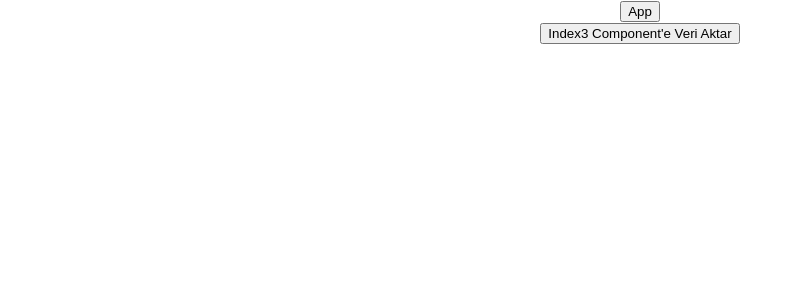
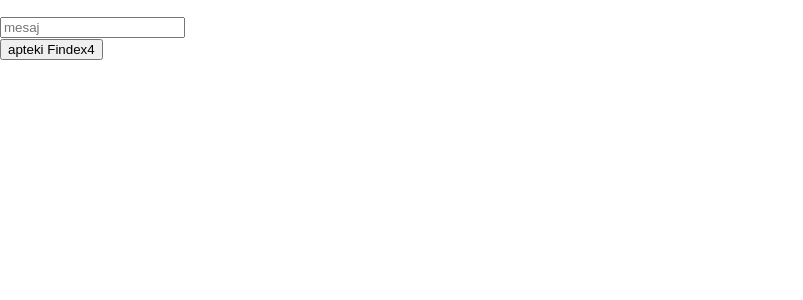
Before and after one commit to GoktugYmsk/component-react-challange, a React (Create React App) app: page / in a window 1280 px wide. Shown: the top 300 px of the page, without its empty margins (0-803 px from the left). Built offline with nearby package versions, Linux system fonts and the light colour scheme.

Commit message:
useContext tried

```diff
--- a/src/App.js
+++ b/src/App.js
@@ -1,20 +1,39 @@
 import React, { useState } from 'react';
+import { FunctionContext } from './components/context';
+import Findex3 from './components/altComponent/Findex3';
+import Findex4 from './components/altComponent/Findex4';
 
 import './App.css';
-import Findex1 from './components/Findex1'
 
 function App() {
-  const [handleButtonClick,setHandleButtonClick] = useState(false)
 
-  const appClick = () =>{
-    setHandleButtonClick(true)
+  const [handleClick,setHandleClick] = useState(false)
+  const [method,setMethod] = useState({})
+
+  const  appearMethod = newMethods =>{
+    setMethod({
+      ...method,
+      ...newMethods,
+    })
   }
 
+  const click = () =>{
+      setHandleClick(true)
+  }
+
+  const data = {
+   handleClick,
+   appearMethod,
+   ...method
+  }
+
+
   return (
-    <div className="App">
-      <button onClick={appClick} >App</button>
-      <Findex1 appButtonClick={handleButtonClick} />
-    </div>
+    <FunctionContext.Provider value={data}>
+      <Findex3/>
+      <Findex4 />
+      <button onClick={click} >apteki Findex4</button>
+    </FunctionContext.Provider>
   );
 }
 
--- a/src/components/Findex1.js
+++ b/src/components/Findex1.js
@@ -1,23 +1,12 @@
-import React, { useState } from 'react';
-import Findex3 from './altComponent/Findex3'
+import React, { createContext, useState, useContext } from 'react';
+import Findex3 from './altComponent/Findex3';
 
-function Findex1({ appButtonClick }) {
-  const [buttonClick, setButtonClick] = useState(false)
 
-  const handleButtonClick = () => {
-    setButtonClick(true)
-  };
-
-  const handleClick = () => {
-    if (appButtonClick) {
-      handleButtonClick()
-    }
-  }
+function Findex1() {
 
   return (
     <div>
-      <button onClick={handleClick}>Index3 Component'e Veri Aktar</button>
-      <Findex3 buttonClick={buttonClick} />
+        <Findex3 />
     </div>
   );
 }
--- a/src/components/altComponent/Findex3.js
+++ b/src/components/altComponent/Findex3.js
@@ -1,10 +1,14 @@
 import React from 'react';
+import { FunctionContext, useContext } from './../context'
 
-function Findex3({ buttonClick }) {
+
+function Findex3() {
+
+  const {inputValue} = useContext(FunctionContext)
 
   return (
     <div>
-      {buttonClick && <div>Çalıştı</div> }
+      <p>{inputValue}</p>
     </div>
   );
 }
--- a/src/components/altComponent/Findex4.js
+++ b/src/components/altComponent/Findex4.js
@@ -1,11 +1,27 @@
-import React from 'react'
+import React, { useEffect, useState } from 'react'
+import { FunctionContext, useContext } from './../context'
 
-function index4() {
+function Findex4() {
+  const { handleClick,appearMethod } = useContext(FunctionContext)
+  const [inputValue, setInputValue] = useState('');
+
+  const handleInputChange = (e) => {
+    setInputValue(e.target.value);
+  }
+  console.log(inputValue)
+
+  useEffect(()=>{
+    appearMethod({
+      setInputValue
+    })
+  },[])
+
   return (
     <div>
-
+      {handleClick && 'çalışıyor'}
+      <input value={inputValue} onChange={handleInputChange} placeholder='mesaj ' />
     </div>
   )
 }
 
-export default index4
+export default Findex4
--- /dev/null
+++ b/src/components/context.js
@@ -0,0 +1,8 @@
+import { createContext , useContext} from "react";
+
+const FunctionContext = createContext()
+
+export {
+    FunctionContext,
+    useContext,
+}
```
